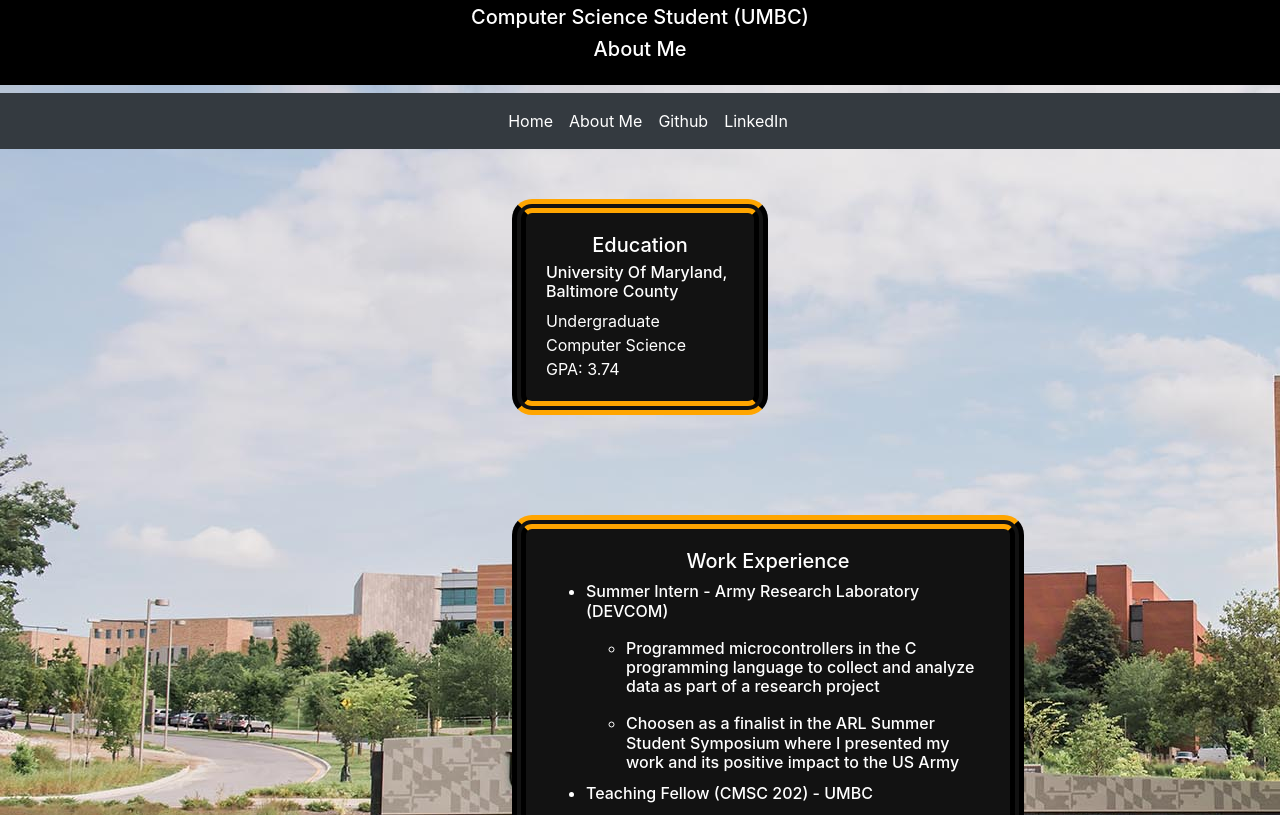
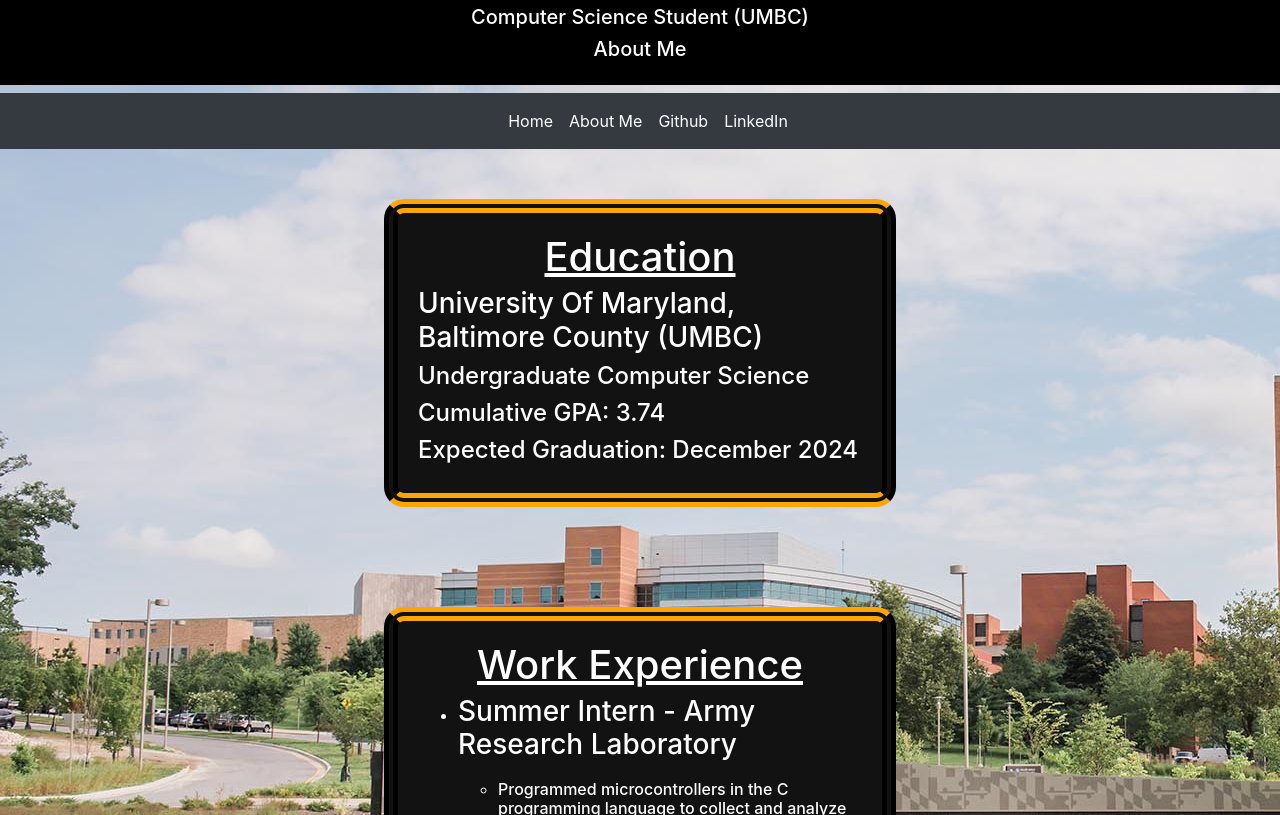
Before and after one commit to pengbert1/Hw1, a plain HTML site: page about.html in a window 1280 px wide. Shown: the part 67-882 px from the top of the page. Drawn offline with nearby package versions, Linux system fonts and the light colour scheme.

Commit message:
Minor Changes to font sizes and spacing

```diff
--- a/about.html
+++ b/about.html
@@ -46,7 +46,7 @@
 
     .card {
 
-        margin-left: 40%;
+        margin-left: 30%;
         margin-top: 50px;
         margin-bottom: 100px;
         background-color: rgb(18, 18, 18);
@@ -89,14 +89,15 @@
     </div>
 </nav>
 
-<div class="card" style ="width: 20%">
+<div class="card" style ="width: 40%">
     <div class="card-body">
-        <h5 class="card-title">Education</h5>
-        <h6 class="card-subtitle mb-2 text-body-secondary">University Of Maryland, Baltimore County</h6>
-        <p class="card-text">Undergraduate Computer Science <br>
-                            GPA: 3.74
+        <h1 class="card-title"><u>Education</u></h1>
+        <h3 class="card-subtitle mb-2 text-body-secondary">University Of Maryland, Baltimore County (UMBC)</h3>
+        <h4>Undergraduate Computer Science</h4>
+        <h4>Cumulative GPA: 3.74</h4>
+        <h4>Expected Graduation: December 2024</h4>
 
-        </p>
+
 
 
 
@@ -115,10 +116,10 @@
 
 <div class="card" style ="width: 40%">
     <div class="card-body">
-        <h5 class="card-title">Work Experience</h5>
+        <h1 class="card-title"><u>Work Experience</u></h1>
         <ol>
         <li>
-        <h6 class="card-subtitle mb-2 text-body-secondary">Summer Intern - Army Research Laboratory (DEVCOM) </h6>
+        <h3 class="card-subtitle mb-2 text-body-secondary">Summer Intern - Army Research Laboratory </h3>
         <ul>
             <li><h6>Programmed microcontrollers in the C programming language to collect and analyze data as part of a research project</h6></li>
             <li><h6>Choosen as a finalist in the ARL Summer Student Symposium where I presented my work and its positive impact to the US Army</h6></li>
@@ -127,7 +128,7 @@
         </li>
 
         <li>
-            <h6 class="card-subtitle mb-2 text-body-secondary">Teaching Fellow (CMSC 202) - UMBC</h6>
+            <h3 class="card-subtitle mb-2 text-body-secondary">Teaching Fellow (CMSC 202) - UMBC</h3>
 
                 <ul>
                     <li><h6>Held weekly office hours to provide support to students</h6></li>
@@ -138,7 +139,7 @@
         </li>
 
         <li>
-            <h6 class="card-subtitle mb-2 text-body-secondary">Resident Assistant (RA) - UMBC</h6>
+            <h3 class="card-subtitle mb-2 text-body-secondary">Resident Assistant (RA) - UMBC</h3>
 
                 <ul>
                     <li><h6>Direct point of contact for ~60 students</h6></li>
```
